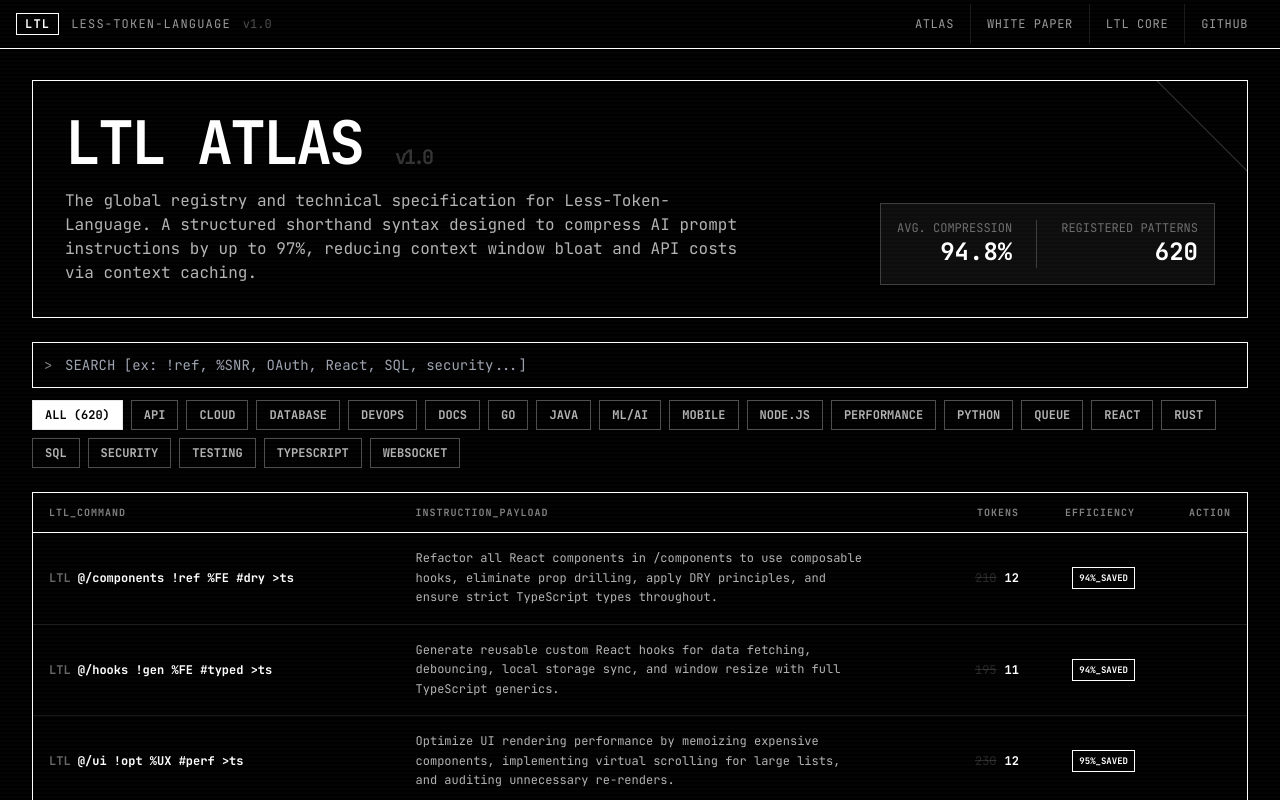
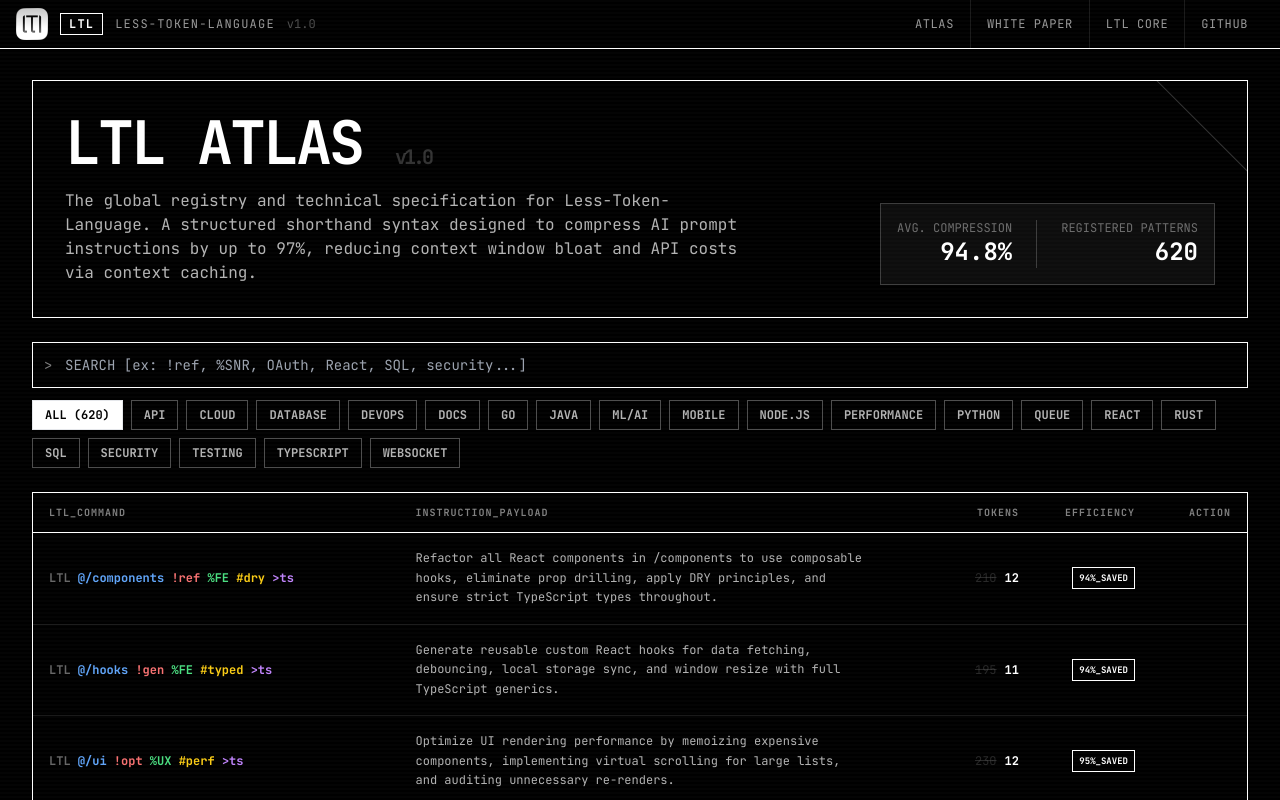
Before and after one commit to hahnsebastian/ltl, a Next.js app: page / in a window 1280 px wide. Shown: the top 800 px of the page. Built offline with nearby package versions, Linux system fonts and the light colour scheme.

Commit message:
UI: Add logo as favicon/navbar brand and re-enable command coloring

```diff
--- a/src/app/layout.tsx
+++ b/src/app/layout.tsx
@@ -5,6 +5,9 @@ export const metadata: Metadata = {
   title: 'LTL Registry — Less-Token-Language v1.0 Global Specification',
   description: 'The official registry for LTL rule sets. Compress AI prompts by up to 97%.',
   keywords: ['LTL', 'Less-Token-Language', 'AI prompts', 'token compression'],
+  icons: {
+    icon: '/logo.png',
+  },
 }
 
 export default function RootLayout({ children }: { children: React.ReactNode }) {
@@ -14,6 +17,7 @@ export default function RootLayout({ children }: { children: React.ReactNode })
         <link rel="preconnect" href="https://fonts.googleapis.com" />
         <link rel="preconnect" href="https://fonts.gstatic.com" crossOrigin="anonymous" />
         <link href="https://fonts.googleapis.com/css2?family=JetBrains+Mono:wght@400;600;700;800&display=swap" rel="stylesheet" />
+        <link rel="icon" href="/logo.png" />
       </head>
       <body className="bg-black text-white font-mono antialiased">
         <div className="scanline-overlay" aria-hidden="true" />
--- a/src/components/AtlasGrid.tsx
+++ b/src/components/AtlasGrid.tsx
@@ -55,14 +55,14 @@ export default function AtlasGrid({ searchQuery, activeCategory }: AtlasGridProp
           <div key={item.id} className="border-b border-white/10 hover:bg-white/5 transition-colors group">
             <div className="grid grid-cols-[1.5fr_2fr_120px_100px_80px] gap-4 px-4 py-4 min-h-[64px] items-center text-xs">
 
-              {/* Command */}
+              {/* Command - COLORS ADDED HERE */}
               <div className="font-bold font-mono">
                 <span className="text-white/40">LTL</span>{' '}
-                <span className="text-white">{item.scope}</span>{' '}
-                <span className="text-white">{item.action}</span>{' '}
-                <span className="text-white">{item.persona}</span>{' '}
-                <span className="text-white">{item.constraint}</span>{' '}
-                <span className="text-white">{item.output}</span>
+                <span className="text-blue-400">{item.scope}</span>{' '}
+                <span className="text-red-400">{item.action}</span>{' '}
+                <span className="text-green-400">{item.persona}</span>{' '}
+                <span className="text-yellow-400">{item.constraint}</span>{' '}
+                <span className="text-purple-400">{item.output}</span>
               </div>
 
               {/* Instruction */}
--- a/src/components/Navbar.tsx
+++ b/src/components/Navbar.tsx
@@ -10,7 +10,8 @@ export default function Navbar() {
     <nav className="fixed top-0 left-0 right-0 z-50 bg-black border-b border-white">
       <div className="max-w-screen-2xl mx-auto px-4 flex items-center justify-between h-12">
         {/* Logo */}
-        <Link href="/" className="flex items-center gap-3 hover:no-underline group">
+        <Link href="/" className="flex items-center gap-3 hover:no-underline group h-8">
+          <img src="/logo.png" alt="LTL Logo" className="h-full object-contain filter invert" />
           <span className="text-xs font-bold tracking-widest border border-white px-2 py-0.5 group-hover:bg-white group-hover:text-black transition-colors duration-150">
             LTL
           </span>
@@ -21,7 +22,7 @@ export default function Navbar() {
         </Link>
 
         {/* Nav links */}
-        <div className="hidden md:flex items-center text-xs tracking-wider">
+        <div className="hidden md:flex items-center text-xs tracking-wider h-full">
           {[
             { href: '/', label: 'ATLAS' },
             { href: '/whitepaper', label: 'WHITE PAPER' },
@@ -33,7 +34,7 @@ export default function Navbar() {
               href={link.href}
               target={link.external ? '_blank' : undefined}
               rel={link.external ? 'noopener noreferrer' : undefined}
-              className="px-4 py-3 text-white/60 hover:text-white hover:bg-white/5 transition-colors border-r border-white/10 last:border-r-0"
+              className="px-4 h-12 flex items-center justify-center text-white/60 hover:text-white hover:bg-white/5 transition-colors border-r border-white/10 last:border-r-0"
             >
               {link.label}
             </Link>
```
Also changed, not shown: public/favico.png (added), public/logo.png (added).
